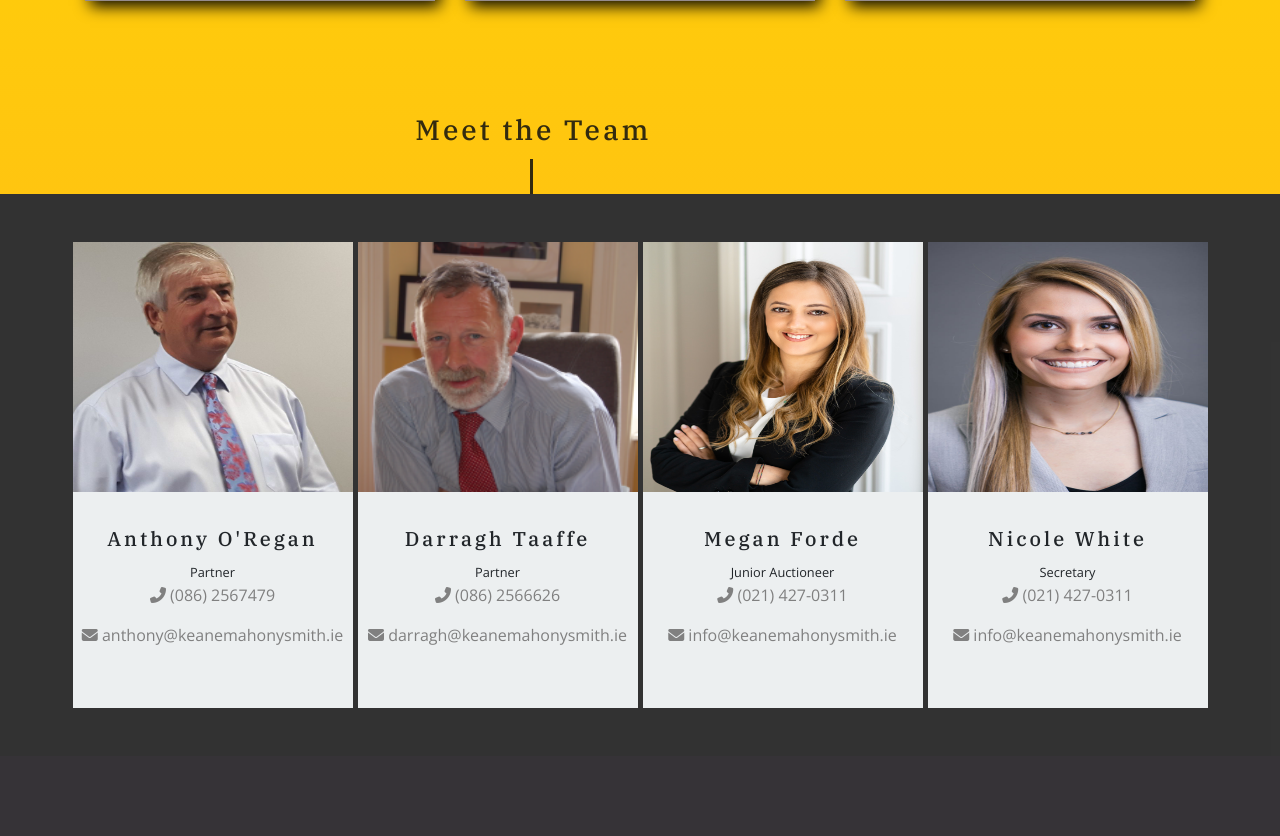
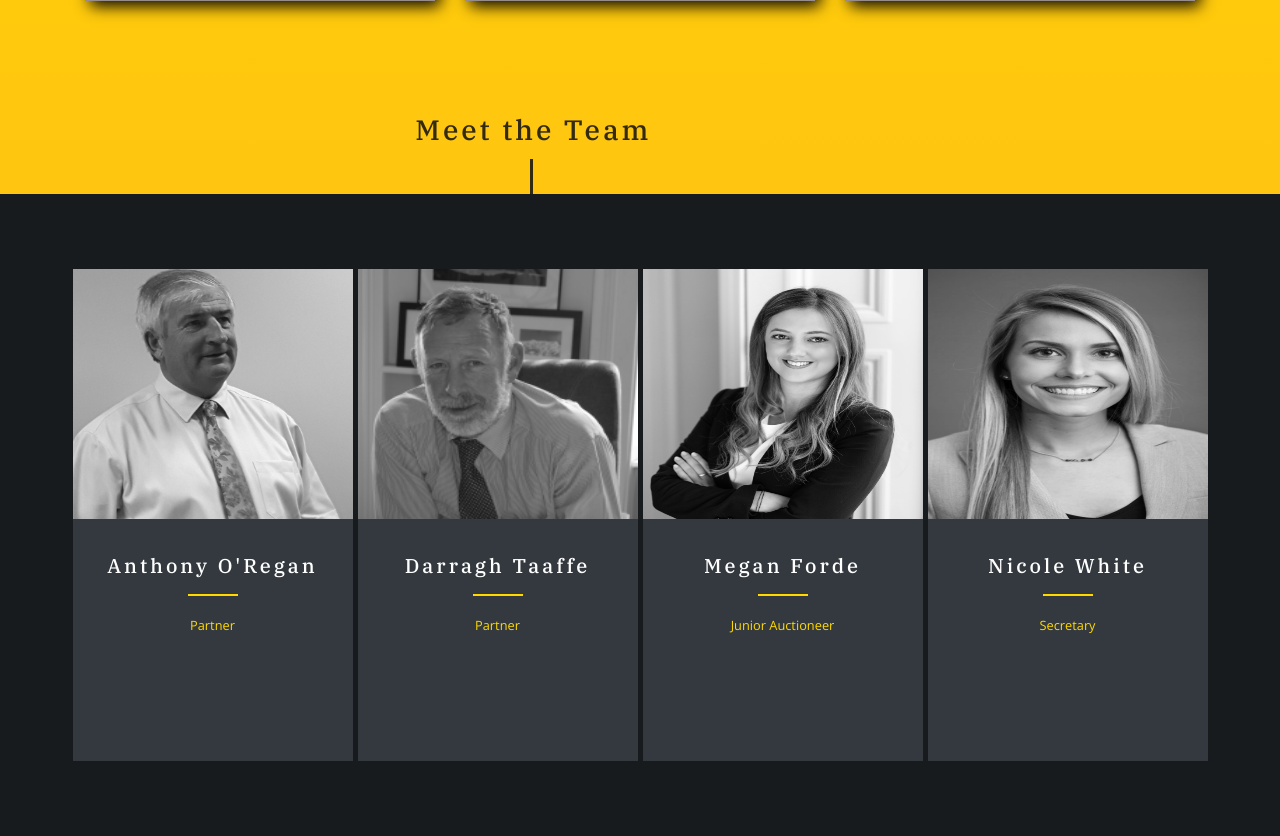
Before and after one commit to PatrickCoakley23/KMS, a Django app: page / in a window 1280 px wide. Shown: the part 3469-4305 px from the top of the page. Before the commit the page ends 4177 px from the top, so only its background shows below. Run offline with Django 3.2, Linux system fonts and the light colour scheme; some libraries are stand-ins or nearby versions; some web fonts are replaced.

Commit message:
styled colors and hover states of meet the team section

```diff
--- a/home/templates/home/index.html
+++ b/home/templates/home/index.html
@@ -182,17 +182,18 @@
     <div class="charcoal-overlay">
         <div class="container team-container">
             <section class="meet-the-team">
-                <div class="row pt-5">
-                    <div class="col-lg-3 col-md-12 col-sm-12 col-12 mb-5 team-padding">
+                <div class="row pt-team">
+                    <div class="col-lg-3 col-md-12 col-sm-12 col-12 mb-team team-padding">
                         <div class="team-card">
                             <div class="item">
                             <img src="{{ MEDIA_URL}}anthony_oregan.jpg" alt="" class="img-fluid team-img">
                             </div>
                             <div class="contact-team">
                                 <div class="info">
-                                <h5>Anthony O'Regan</h5>
-                                <small>Partner</small>
-                                    <div class="contact-links">
+                                <h5 class="team-name">Anthony O'Regan</h5>
+                                <hr>
+                                <small class="job-title">Partner</small>
+                                    <div class="contact-links hover-content">
                                         <p class="p-lighter"><i class="fas fa-phone-alt"></i> (086) 2567479</p>
                                         <p class="p-lighter"><i class="fas fa-envelope"></i> anthony@keanemahonysmith.ie</p>
                                     </div>
@@ -200,14 +201,15 @@
                             </div>
                         </div>
                     </div>
-                    <div class="col-lg-3 col-md-12 col-sm-12 col-12 mb-5 team-padding">
+                    <div class="col-lg-3 col-md-12 col-sm-12 col-12 mb-team team-padding">
                         <div class="team-card">
                             <img src="{{ MEDIA_URL}}darraghtaaffe.png" alt="" class="img-fluid team-img">
                             <div class="contact-team">
                                 <div class="info">
-                                    <h5>Darragh Taaffe</h5>
-                                    <small>Partner</small>
-                                    <div class="contact-links">
+                                    <h5 class="team-name">Darragh Taaffe</h5>
+                                    <hr>
+                                    <small class="job-title">Partner</small>
+                                    <div class="contact-links hover-content">
                                         <p class="p-lighter"><i class="fas fa-phone-alt"></i> (086) 2566626</p>
                                         <p class="p-lighter"><i class="fas fa-envelope"></i> darragh@keanemahonysmith.ie</p>
                                     </div>
@@ -215,14 +217,15 @@
                             </div>
                         </div>
                     </div>
-                    <div class="col-lg-3 col-md-12 col-sm-12 col-12 mb-5 team-padding">
+                    <div class="col-lg-3 col-md-12 col-sm-12 col-12 mb-team team-padding">
                         <div class="team-card">
                             <img src="{{ MEDIA_URL}}female_headshot1.jpg" alt="" class="img-fluid team-img">
                             <div class="contact-team">
                                 <div class="info">
-                                    <h5>Megan Forde</h5>
-                                    <small>Junior Auctioneer</small>
-                                    <div class="contact-links">
+                                    <h5 class="team-name">Megan Forde</h5>
+                                    <hr>
+                                    <small class="job-title">Junior Auctioneer</small>
+                                    <div class="contact-links hover-content">
                                         <p class="p-lighter"><i class="fas fa-phone-alt"></i> (021) 427-0311</p>
                                         <p class="p-lighter"><i class="fas fa-envelope"></i> info@keanemahonysmith.ie</p>
                                     </div>
@@ -230,14 +233,15 @@
                             </div>
                         </div>
                     </div>
-                    <div class="col-lg-3 col-md-12 col-sm-12 col-12 mb-5 team-padding">
+                    <div class="col-lg-3 col-md-12 col-sm-12 col-12 mb-team team-padding">
                         <div class="team-card">
                             <img src="{{ MEDIA_URL}}female_headshot2.jpg" alt="" class="img-fluid team-img">
                             <div class="contact-team">
                                 <div class="info">
-                                    <h5>Nicole White</h5>
-                                    <small>Secretary</small>
-                                    <div class="contact-links">
+                                    <h5 class="team-name">Nicole White</h5>
+                                    <hr>
+                                    <small class="job-title">Secretary</small>
+                                    <div class="contact-links hover-content">
                                         <p class="p-lighter"><i class="fas fa-phone-alt"></i> (021) 427-0311</p>
                                         <p class="p-lighter"><i class="fas fa-envelope"></i> info@keanemahonysmith.ie</p>
                                     </div>
--- a/static/css/base.css
+++ b/static/css/base.css
@@ -263,17 +263,18 @@ h1, h2, h3, h4, h5 {
 /* MEET THE TEAM SECTION */
 
 .charcoal-overlay {
-    background-color: #0f0f0fd9;
+    background-color: #181b1e;
 }
 
 .team-img {
     height: 250px;
     width: 100%;
+    filter: grayscale(100%);
 }
+
 
 .p-lighter {
     font-weight: lighter;
-    color: gray;
 }
 
 .contact-team {
@@ -281,29 +282,73 @@ h1, h2, h3, h4, h5 {
     z-index: 2;
 }
 
+.hover-content {
+    opacity: 0;
+}
+
+hr {
+    margin-top: 1rem;
+    margin-bottom: 1rem;
+    border: 0;
+    border-top: 2px solid #ffd900;
+    width: 50px;
+}
+
 .info {
     text-align: center;
     padding: 35px 0 45px 0;
-    background-color:#ECEFF0;
+    background-color:#33393e;
     transition: all 0.3s ease;
     position: relative;
-    z-index: 1;
+    color: white;
 }
 
 .team-card:hover .info {
-    padding: 35px 0 130px 0;
-    margin: -85px 0 0 0;
-    background-color: green;
+    padding: 35px 0 100px 0;
+    margin: -55px 0 0 0;
+    background: linear-gradient(#ffd900, #ffc510);
 }
 
+.team-card:hover hr {
+    border-top: 2px solid #111111;
+}
+
+.team-card:hover .hover-content {
+    opacity: 1;
+}
+
+.team-card:hover .hover-content p i {
+    color: black;
+}
+
+.team-card:hover .team-img {
+    filter: grayscale(0%);
+}
 
 .team-padding {
     padding-left: 2.5px;
     padding-right: 2.5px;
 }
 
+.job-title {
+    color: #ffd900;
+}
 
+.team-card:hover .job-title {
+    color: black;
+}
 
+.team-card:hover .team-name {
+    color: black;
+}
+
+.pt-team {
+    padding-top: 75px;
+}
+
+.mb-team {
+    margin-bottom: 75px;
+}
 
 /* PROPERTIES PAGE */
 
```
Also changed, not shown: media/media/cork_city_trial.jpg (added).
